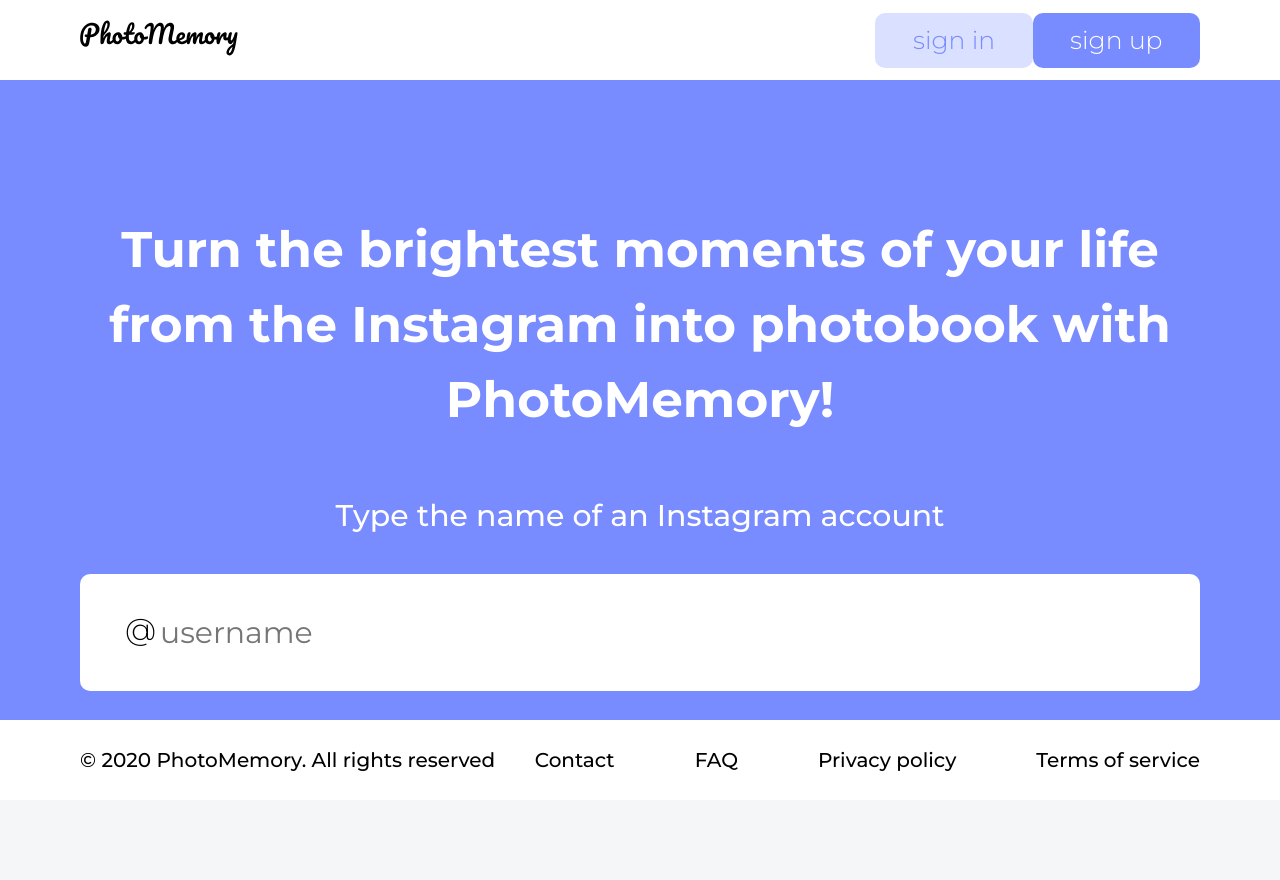
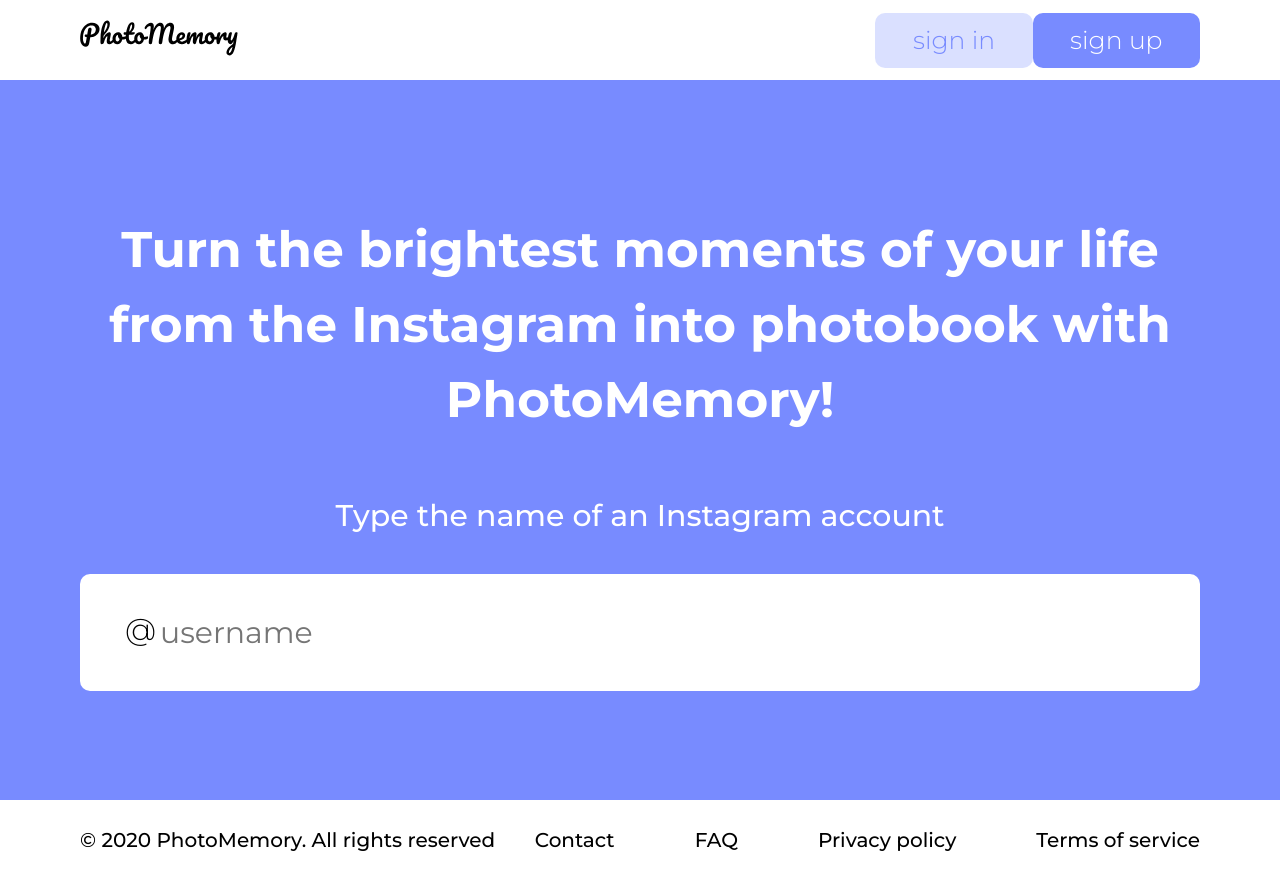
Before and after one commit to floss-order/photomemory, a React (Create React App) app in the folder client/: page / in a window 1280 px wide. Before the commit the page ends 800 px from the top, so only its background shows below. Built offline with nearby package versions, Linux system fonts and the light colour scheme.

Commit message:
Footer is finally sticky

```diff
--- a/client/src/App.css
+++ b/client/src/App.css
@@ -10,6 +10,15 @@
 body {
     font-family: 'Montserrat', sans-serif;
     background: var(--color-solitude);
+}
+
+html, body, #root {
+    height: 100%;
+}
+
+#root {
+    display: flex;
+    flex-direction: column;
 }
 
 .flex {
--- a/client/src/components/Footer.css
+++ b/client/src/components/Footer.css
@@ -1,8 +1,5 @@
 footer {
-    position: fixed;
-    left: 0;
-    bottom: 0;
-    width: 100%;
+    margin-top: auto;
     display: flex;
     justify-content: space-between;
     align-items: center;
```
